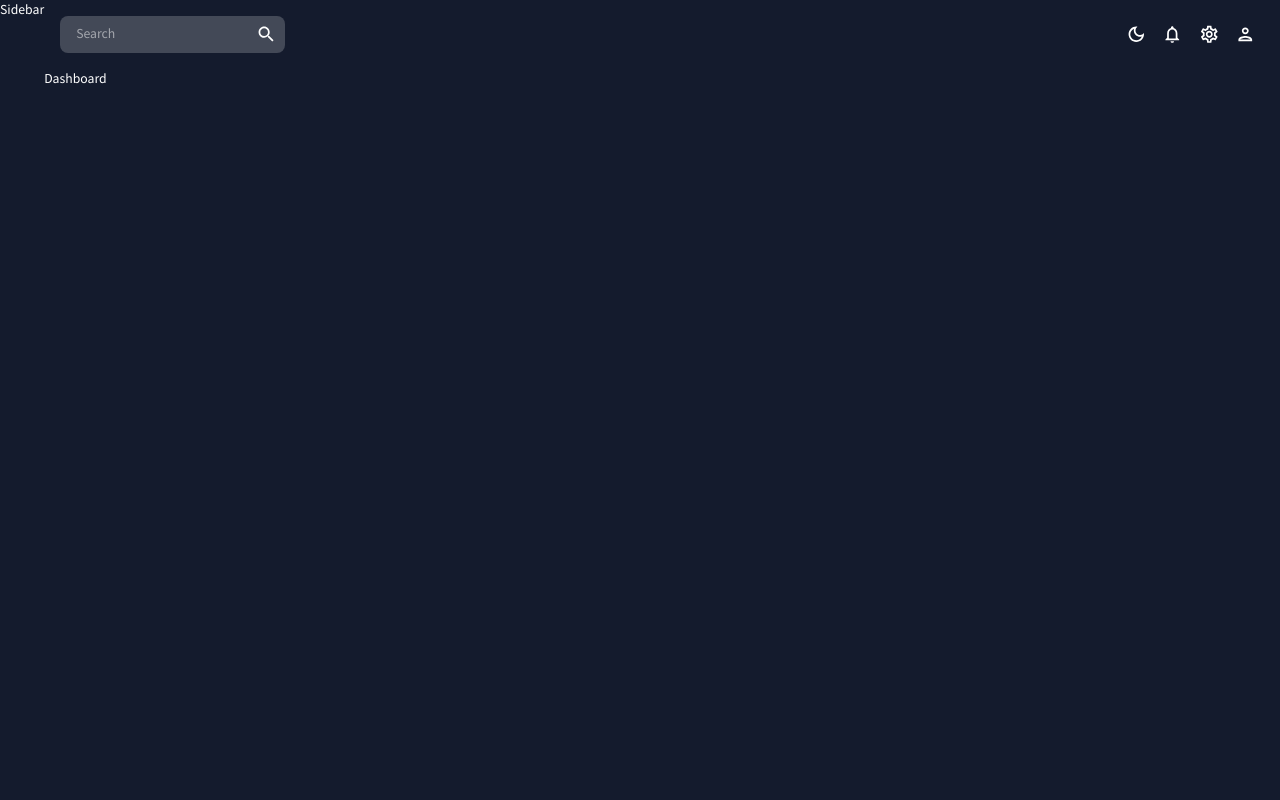
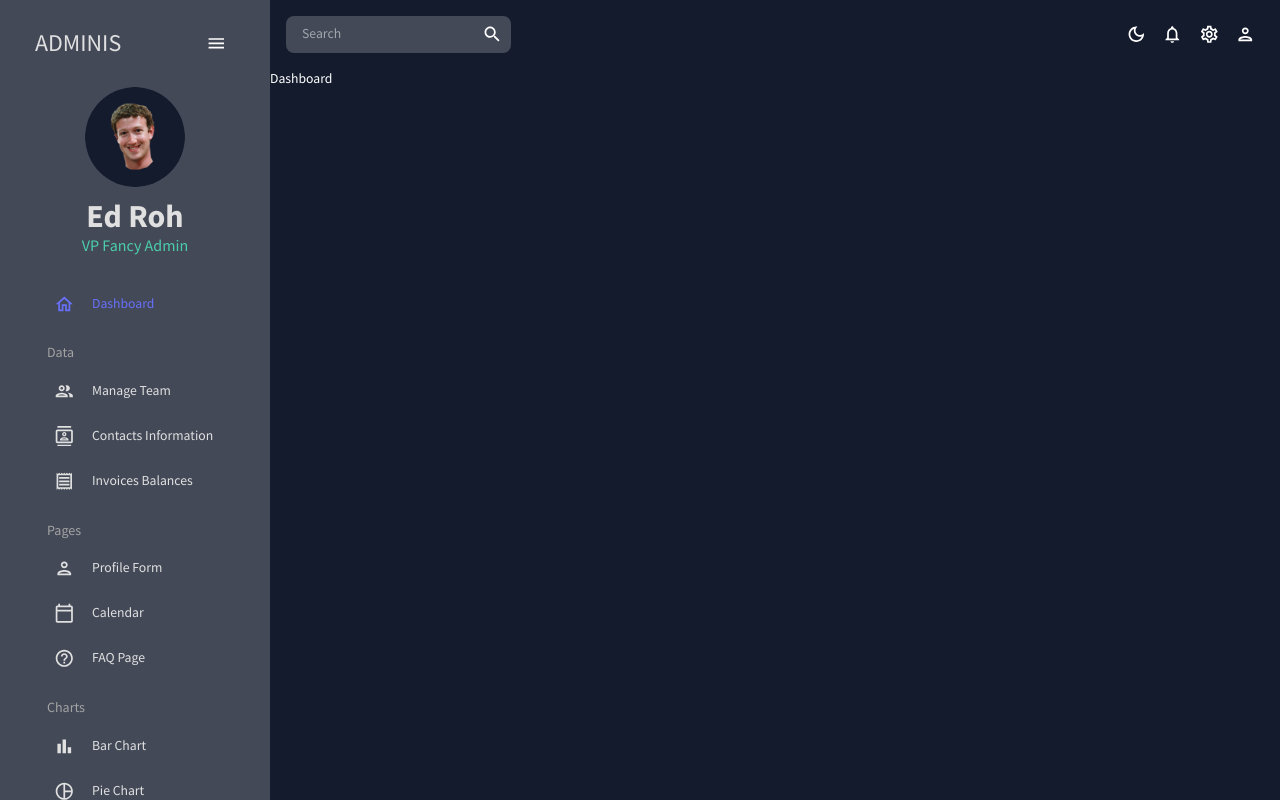
Before and after one commit to bumblebee2220/Admin-Dashboard-App, a React (Create React App) app: page / in a window 1280 px wide. Built offline with nearby package versions, Linux system fonts and the light colour scheme.

Commit message:
Build sidebar

```diff
--- a/package.json
+++ b/package.json
@@ -23,7 +23,7 @@
     "formik": "^2.2.9",
     "react": "^18.2.0",
     "react-dom": "^18.2.0",
-    "react-pro-sidebar": "^1.0.0",
+    "react-pro-sidebar": "^0.7.1",
     "react-router-dom": "^6.9.0",
     "react-scripts": "5.0.1",
     "web-vitals": "^2.1.4",
--- a/src/scenes/global/Sidebar.jsx
+++ b/src/scenes/global/Sidebar.jsx
@@ -1,6 +1,231 @@
+import { useState } from "react";
+import { ProSidebar, Menu, MenuItem } from "react-pro-sidebar";
+import { Box, IconButton, Typography, useTheme } from "@mui/material";
+import { Link } from "react-router-dom";
+import "react-pro-sidebar/dist/css/styles.css";
+import { tokens } from "../../theme";
+import HomeOutlinedIcon from "@mui/icons-material/HomeOutlined";
+import PeopleOutlinedIcon from "@mui/icons-material/PeopleOutlined";
+import ContactsOutlinedIcon from "@mui/icons-material/ContactsOutlined";
+import ReceiptOutlinedIcon from "@mui/icons-material/ReceiptOutlined";
+import PersonOutlinedIcon from "@mui/icons-material/PersonOutlined";
+import CalendarTodayOutlinedIcon from "@mui/icons-material/CalendarTodayOutlined";
+import HelpOutlineOutlinedIcon from "@mui/icons-material/HelpOutlineOutlined";
+import BarChartOutlinedIcon from "@mui/icons-material/BarChartOutlined";
+import PieChartOutlineOutlinedIcon from "@mui/icons-material/PieChartOutlineOutlined";
+import TimelineOutlinedIcon from "@mui/icons-material/TimelineOutlined";
+import MenuOutlinedIcon from "@mui/icons-material/MenuOutlined";
+import MapOutlinedIcon from "@mui/icons-material/MapOutlined";
+
+const Item = ({ title, to, icon, selected, setSelected }) => {
+  const theme = useTheme();
+  const colors = tokens(theme.palette.mode);
+  return (
+    <MenuItem
+      active={selected === title}
+      style={{
+        color: colors.grey[100],
+      }}
+      onClick={() => setSelected(title)}
+      icon={icon}
+    >
+      <Typography>{title}</Typography>
+      <Link to={to} />
+    </MenuItem>
+  );
+};
+
 
 const Sidebar = () => {
-    return <div>Sidebar</div>
-}
+  const theme = useTheme();
+  const colors = tokens(theme.palette.mode);
+  const [isCollapsed, setIsCollapsed] = useState(false);
+  const [selected, setSelected] = useState("Dashboard");
+
+  return (
+
+
+    <Box
+      sx={{
+        "& .pro-sidebar-inner": {
+          background: `${colors.primary[400]} !important`,
+        },
+        "& .pro-icon-wrapper": {
+          backgroundColor: "transparent !important",
+        },
+        "& .pro-inner-item": {
+          padding: "5px 35px 5px 20px !important",
+        },
+        "& .pro-inner-item:hover": {
+          color: "#868dfb !important",
+        },
+        "& .pro-menu-item.active": {
+          color: "#6870fa !important",
+        },
+      }}
+    >
+      <ProSidebar collapsed={isCollapsed}>
+        <Menu iconShape="square">
+          {/* LOGO AND MENU ICON */}
+          <MenuItem
+            onClick={() => setIsCollapsed(!isCollapsed)}
+            icon={isCollapsed ? <MenuOutlinedIcon /> : undefined}
+            style={{
+              margin: "10px 0 20px 0",
+              color: colors.grey[100],
+            }}
+          >
+            {!isCollapsed && (
+              <Box
+                display="flex"
+                justifyContent="space-between"
+                alignItems="center"
+                ml="15px"
+              >
+                <Typography variant="h3" color={colors.grey[100]}>
+                  ADMINIS
+                </Typography>
+                <IconButton onClick={() => setIsCollapsed(!isCollapsed)}>
+                  <MenuOutlinedIcon />
+                </IconButton>
+              </Box>
+            )}
+            </MenuItem>
+
+            {!isCollapsed && (
+            <Box mb="25px">
+                <Box display="flex" justifyContent="center" alignItems="center">
+                    <img
+                    alt="profile-user"
+                    width="100px"
+                    height="100px"
+                    src={`../../assets/user.png`}
+                    style={{ cursor: "pointer", borderRadius: "50%" }}
+                    />
+                </Box>
+                <Box textAlign="center">
+                    <Typography
+                        variant="h2"
+                        color={colors.grey[100]}
+                        fontWeight="bold"
+                        sx={{ m: "10px 0 0 0" }}
+                    >
+                        Ed Roh
+                    </Typography>
+                    <Typography variant="h5" color={colors.greenAccect[500]}>
+                        VP Fancy Admin
+                    </Typography>
+                </Box>
+            </Box>
+            )}
+
+            <Box paddingLeft={isCollapsed ? undefined : "10%"}>
+                <Item
+                title="Dashboard"
+                to="/"
+                icon={<HomeOutlinedIcon />}
+                selected={selected}
+                setSelected={setSelected}
+                />
+
+                <Typography
+                variant="h6"
+                color={colors.grey[300]}
+                sx={{ m: "15px 0 5px 20px" }}
+                >
+                Data
+                </Typography>
+                <Item
+                title="Manage Team"
+                to="/team"
+                icon={<PeopleOutlinedIcon />}
+                selected={selected}
+                setSelected={setSelected}
+                />
+                <Item
+                title="Contacts Information"
+                to="/contacts"
+                icon={<ContactsOutlinedIcon />}
+                selected={selected}
+                setSelected={setSelected}
+                />
+                <Item
+                title="Invoices Balances"
+                to="/invoices"
+                icon={<ReceiptOutlinedIcon />}
+                selected={selected}
+                setSelected={setSelected}
+                />
+
+                <Typography
+                variant="h6"
+                color={colors.grey[300]}
+                sx={{ m: "15px 0 5px 20px" }}
+                >
+                Pages
+                </Typography>
+                <Item
+                title="Profile Form"
+                to="/form"
+                icon={<PersonOutlinedIcon />}
+                selected={selected}
+                setSelected={setSelected}
+                />
+                <Item
+                title="Calendar"
+                to="/calendar"
+                icon={<CalendarTodayOutlinedIcon />}
+                selected={selected}
+                setSelected={setSelected}
+                />
+                <Item
+                title="FAQ Page"
+                to="/faq"
+                icon={<HelpOutlineOutlinedIcon />}
+                selected={selected}
+                setSelected={setSelected}
+                />
+
+                <Typography
+                variant="h6"
+                color={colors.grey[300]}
+                sx={{ m: "15px 0 5px 20px" }}
+                >
+                Charts
+                </Typography>
+                <Item
+                title="Bar Chart"
+                to="/bar"
+                icon={<BarChartOutlinedIcon />}
+                selected={selected}
+                setSelected={setSelected}
+                />
+                <Item
+                title="Pie Chart"
+                to="/pie"
+                icon={<PieChartOutlineOutlinedIcon />}
+                selected={selected}
+                setSelected={setSelected}
+                />
+                <Item
+                title="Line Chart"
+                to="/line"
+                icon={<TimelineOutlinedIcon />}
+                selected={selected}
+                setSelected={setSelected}
+                />
+                <Item
+                title="Geography Chart"
+                to="/geography"
+                icon={<MapOutlinedIcon />}
+                selected={selected}
+                setSelected={setSelected}
+                />
+            </Box>
+        </Menu>
+      </ProSidebar>
+    </Box>
+  );
+};
 
 export default Sidebar;
```
Also changed, not shown: public/assets/user.png (added), 1 other file (tests, documents, lock files or other folders).
